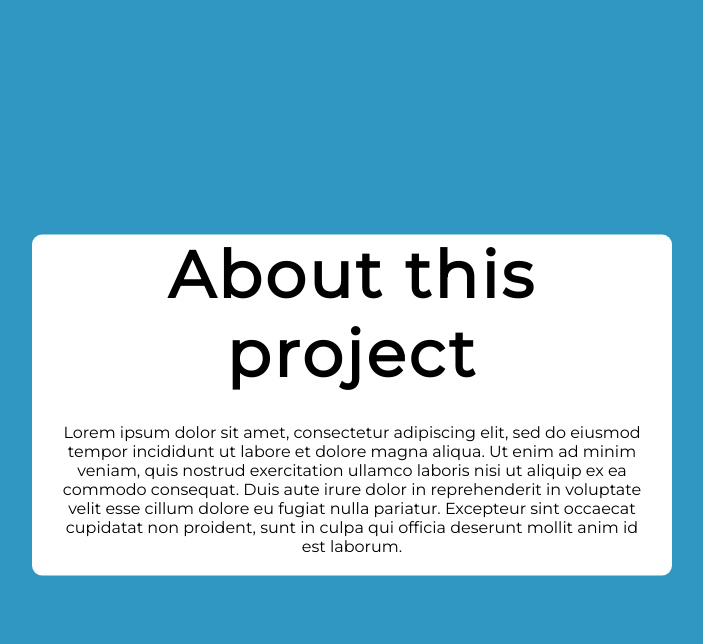
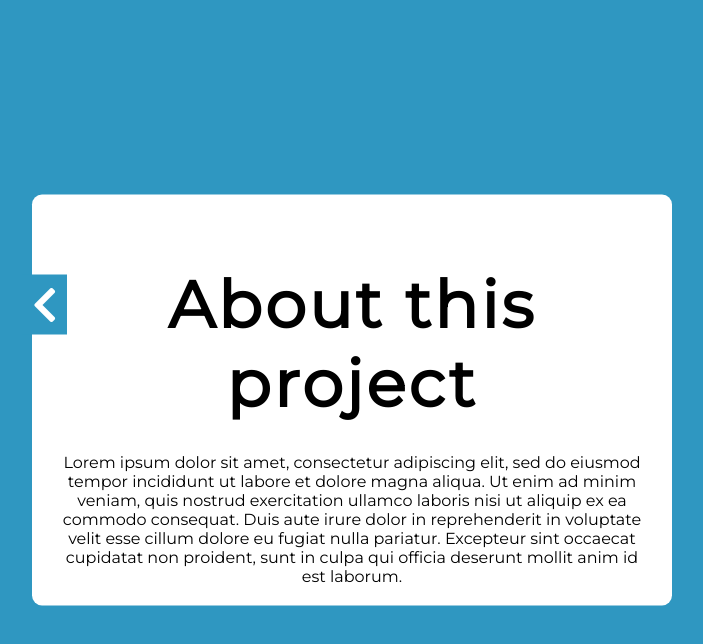
Before and after one commit to wilczu/MathGame, a plain HTML site: page index.html in a window 1280 px wide. Both pictures are taken after a click on the item "Info". Shown: the whole page, without its empty margins (288-991 px from the left). Drawn offline with Linux system fonts and the light colour scheme.

Commit message:
Adding return button from info section to main menu.

```diff
--- a/css/style.css
+++ b/css/style.css
@@ -114,3 +114,18 @@ ol > li {
 #info-container article {
     padding: 20px;
 }
+
+#infoReturn {
+    background-color: #2F97C1;
+    margin: 0;
+    border: none;
+    padding: 10px;
+    color: #fff;
+    position: relative;
+    top: 80px;
+    right: 48%;
+}
+
+#infoReturn:hover {
+    cursor: pointer;
+}
--- a/index.html
+++ b/index.html
@@ -5,7 +5,7 @@
     <title>MathGame</title>
     <link rel="stylesheet" href="css/style.css">
     <link href="https://fonts.googleapis.com/css?family=Montserrat" rel="stylesheet">
-
+    <link rel="stylesheet" href="https://use.fontawesome.com/releases/v5.8.1/css/all.css" />
     <script src="js/navAnimation.js"></script>
 </head>
 <body>
@@ -38,6 +38,7 @@
 
         <section id="info-container">
             <header>
+                <button id="infoReturn" onclick="infoFadeOut();"><i class="fas fa-chevron-left fa-3x"></i></button>
                 <h1>About this project</h1>
             </header>
             <article>
@@ -47,6 +48,7 @@
                 dolore eu fugiat nulla pariatur. Excepteur sint occaecat cupidatat non proident, sunt in culpa qui
                 officia deserunt mollit anim id est laborum.
             </article>
+
         </section>
     </main>
 
--- a/js/navAnimation.js
+++ b/js/navAnimation.js
@@ -1,8 +1,8 @@
 function info() {
-    fadeIn();
+    infoFadeIn();
 }
 
-function fadeIn() {
+function infoFadeIn() {
     let mainCont = document.getElementById('main-container');
     let infoCont = document.getElementById('info-container');
     mainCont.style.transition = 'opacity 1s';
@@ -18,5 +18,22 @@ function fadeIn() {
         },50);
 
     }, 1000);
+}
 
+function infoFadeOut() {
+    let mainCont = document.getElementById('main-container');
+    let infoCont = document.getElementById('info-container');
+    infoCont.style.transition = 'opacity 1s';
+    infoCont.style.opacity = '0';
+
+    setTimeout(() => {
+        mainCont.style.display = 'block';
+        infoCont.style.display = "none";
+
+        setTimeout(() => {
+            mainCont.style.transition = 'opacity 1s';
+            mainCont.style.opacity = '1';
+        },50);
+
+    }, 1000);
 }
```
